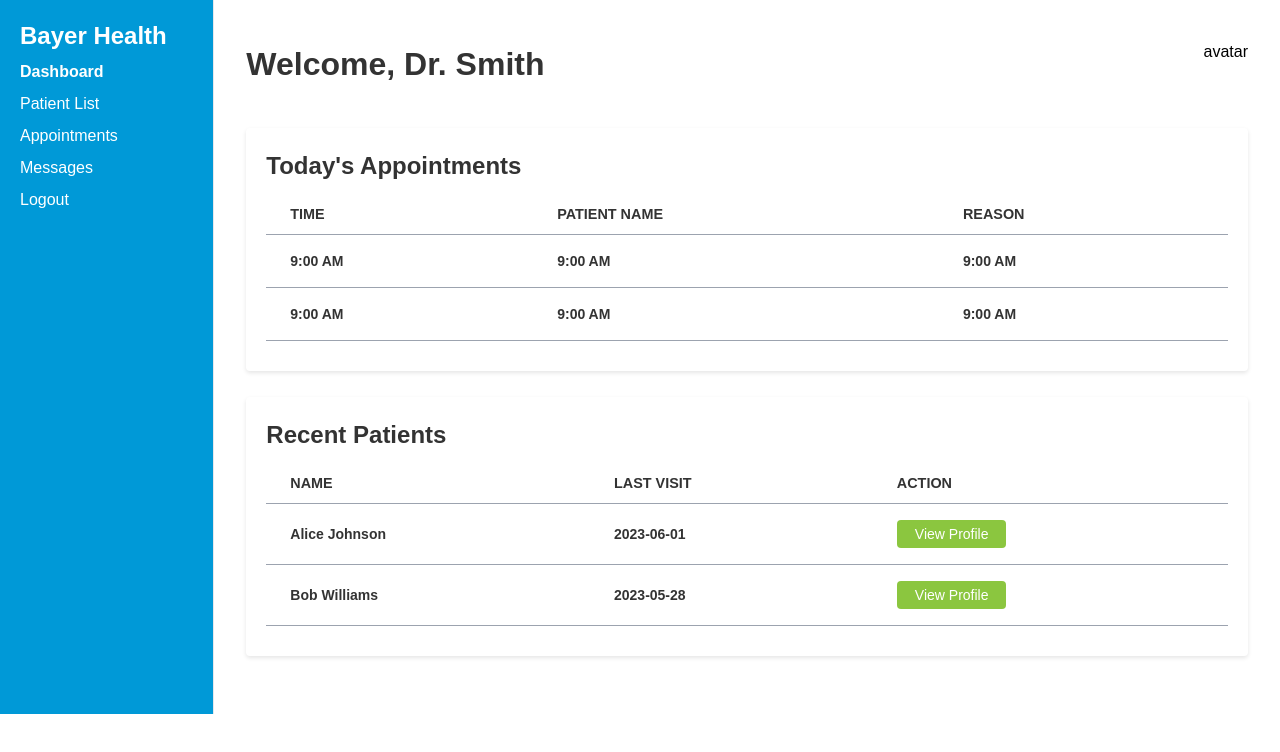
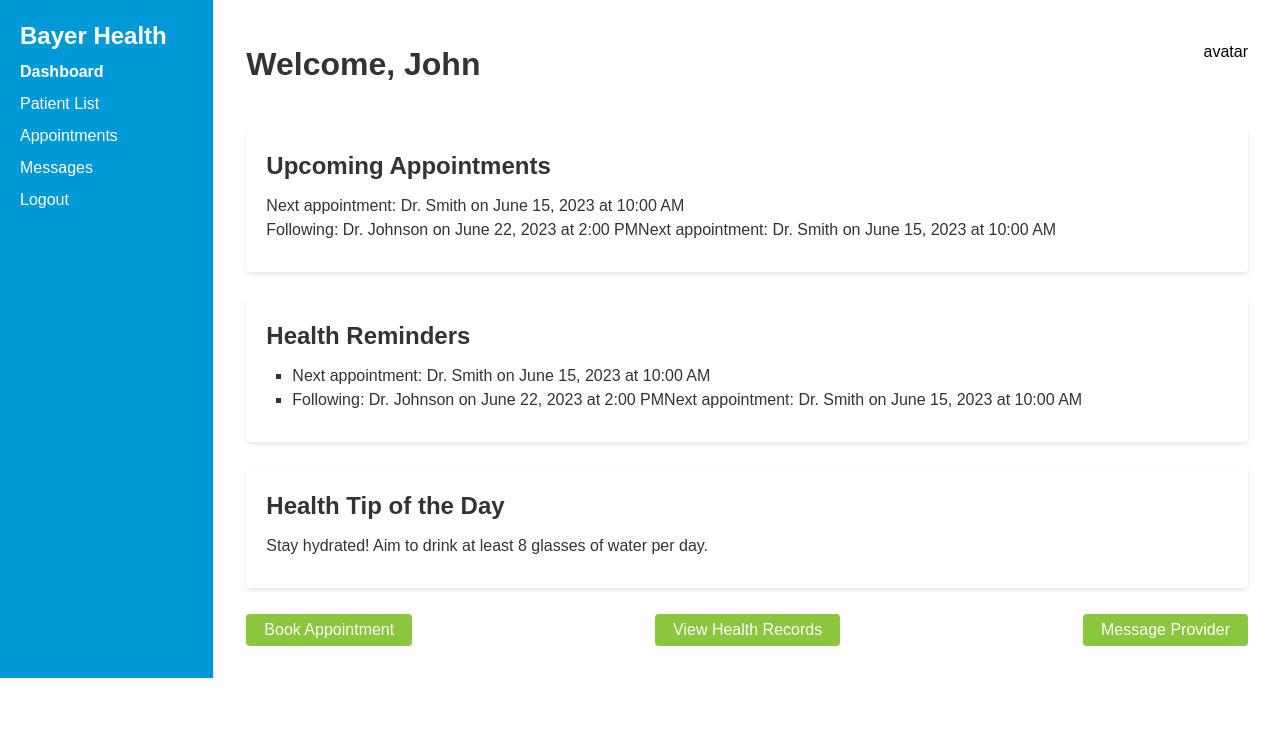
Before and after one commit to imshubhamkumar/HealthCareFrontend, a Next.js app: page /views/layout in a window 1280 px wide. Shown: the top 752 px of the page. Built offline with nearby package versions, Linux system fonts and the light colour scheme.

Commit message:
removed avatar

```diff
--- a/src/app/views/DoctorPage/index.tsx
+++ b/src/app/views/DoctorPage/index.tsx
@@ -9,7 +9,6 @@ export const DoctorPage = () => {
         <>
             <div className="header-container flex justify-between">
                 <div className=""><CustomText text={"Welcome, Dr. Smith"} bold size={2} /></div>
-                <div className="">avatar</div>
             </div>
             <Spacer height={40} />
             <section className="main-container">
--- a/src/app/views/layout/page.tsx
+++ b/src/app/views/layout/page.tsx
@@ -8,8 +8,8 @@ const Layout = () => {
       <div className="dashboard-layout flex flex-row divide-x h-full">
         <div className="sidebar-container w-2/12"><Sidebar /></div>
         <div className="main-body-container w-10/12 bg-base-200 p-8 pt-10">
-          {/* <PatientPage/> */}
-          <DoctorPage />
+          <PatientPage/>
+          {/* <DoctorPage /> */}
         </div>
       </div>
     </>
```
